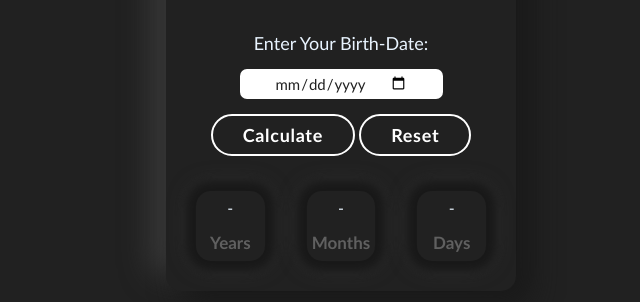
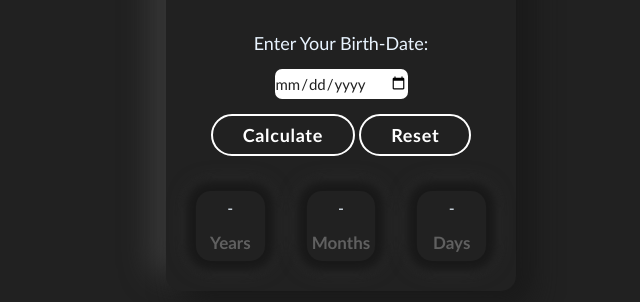
Before and after one commit to arun-pratap-singh/age-calculator, a plain HTML site: page index.html in a window 1280 px wide. Shown: the part 246-548 px from the top of the page, without its empty margins (299-939 px from the left). Drawn offline with nearby package versions, Linux system fonts and the light colour scheme.

Commit message:
Update style.css

```diff
--- a/style.css
+++ b/style.css
@@ -38,12 +38,12 @@ h1 {
 	margin-top: 15px;
 }
 #date-input {
-	padding: 5px 35px 5px 35px;
+	padding: 5px 0px 5px 0px;
 	font-size: 15px;
 	color: #212121;
 	border: none;
 	border-radius: 7px;
-	gap: 15px;
+/* 	gap: 15px; */
 
 }
 #date-input:hover {
```
